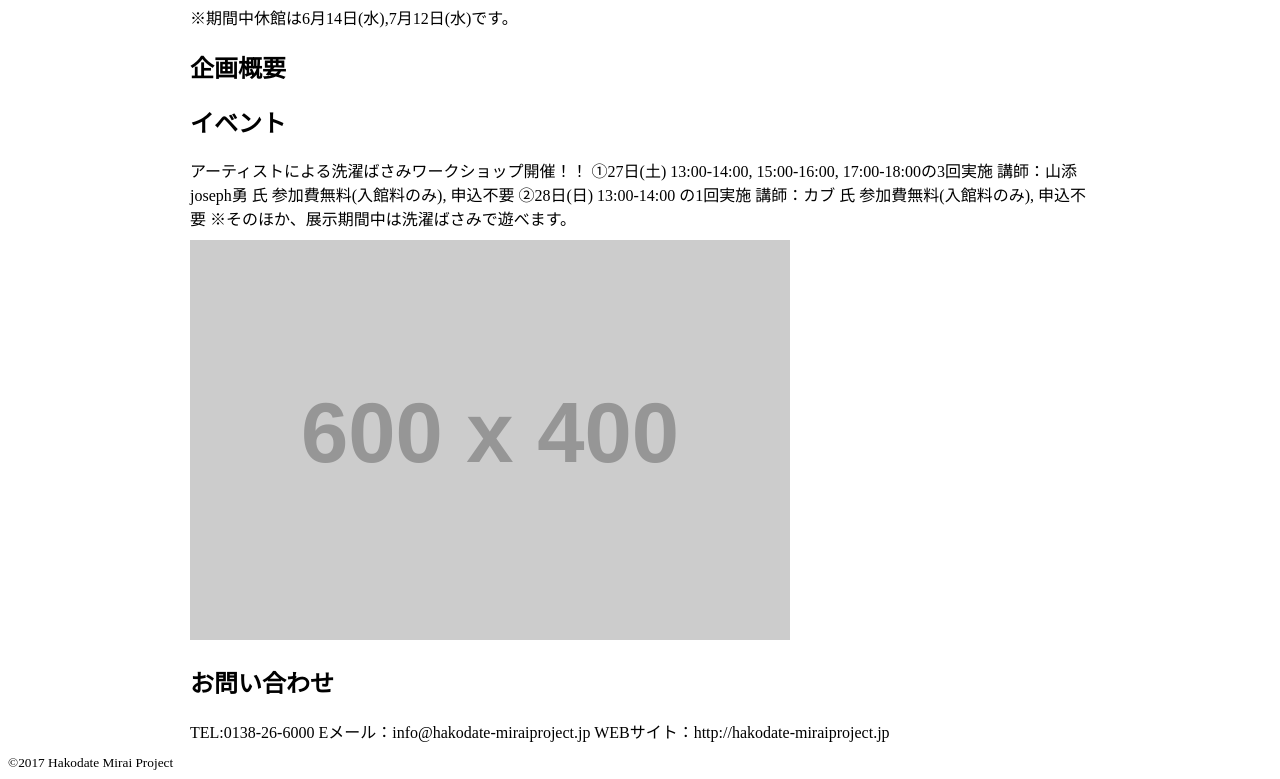
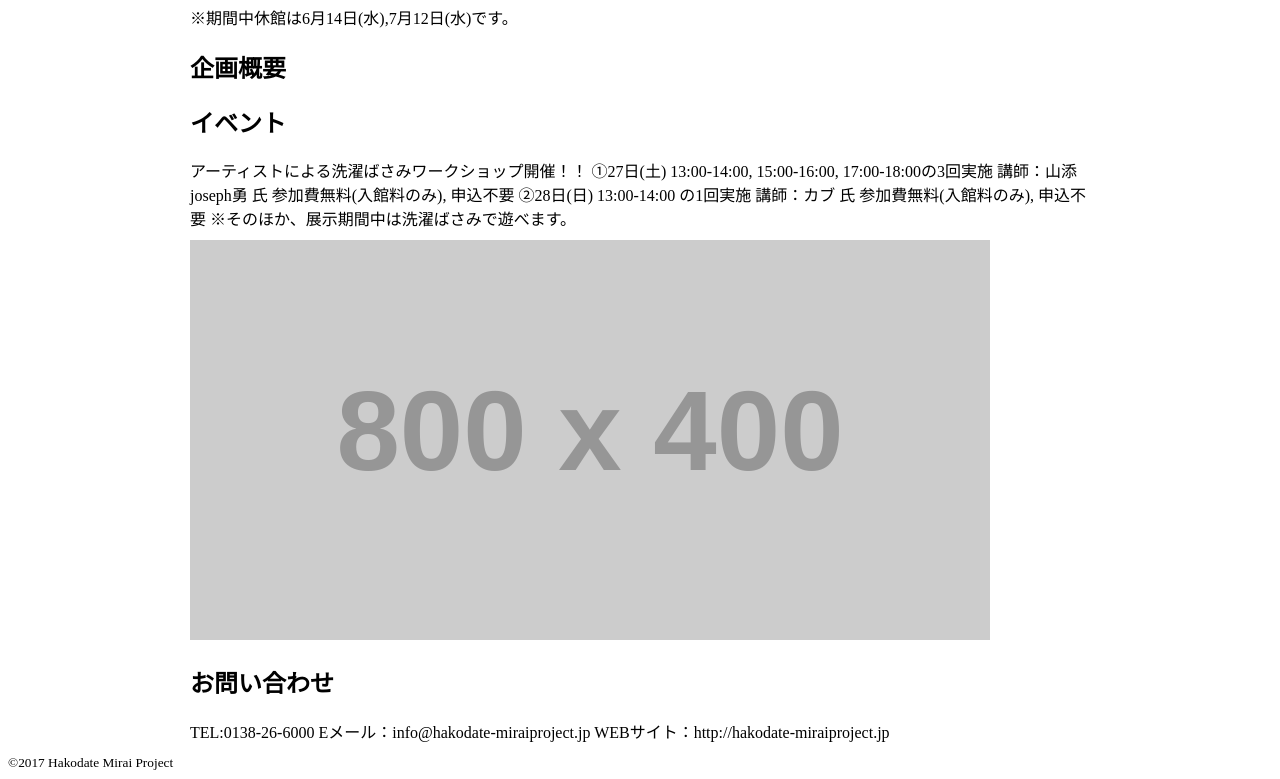
Before and after one commit to FutureCenterHakodate/eventPage-sentakubasami, a WordPress theme: template page-sentaku.php in a window 1280 px wide. Shown: the part 553-1332 px from the top of the page. Run offline with PHP 8.4 and a stand-in for WordPress, Linux system fonts and the light colour scheme; the site name, menu and one post (Sample post) are stand-ins, and other content is empty; grey boxes labelled with a size stand in for pictures from a placeholder-image service; some libraries are stand-ins or nearby versions.

Commit message:
change map-picture size

```diff
--- a/css/sentaku.css
+++ b/css/sentaku.css
@@ -13,8 +13,9 @@ div.container{
 
 }
 
-img.map{
-	text-align: center;
+div.access img{
+	display: block;
+	margin: 0 auto;
 }
 
 
--- a/page-sentaku.php
+++ b/page-sentaku.php
@@ -52,7 +52,7 @@
 
 </div>
 <div id="access" class="container">
-	<img class="map" src="http://placehold.jp/600x400.png" alt="">
+	<img class="map" src="http://placehold.jp/800x400.png" alt="">
 </div>
 <div id="contact" class="container">
 <h2>お問い合わせ</h2>
```
